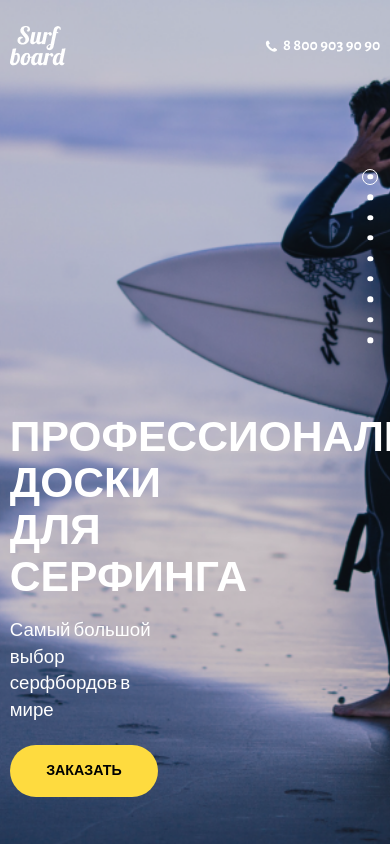
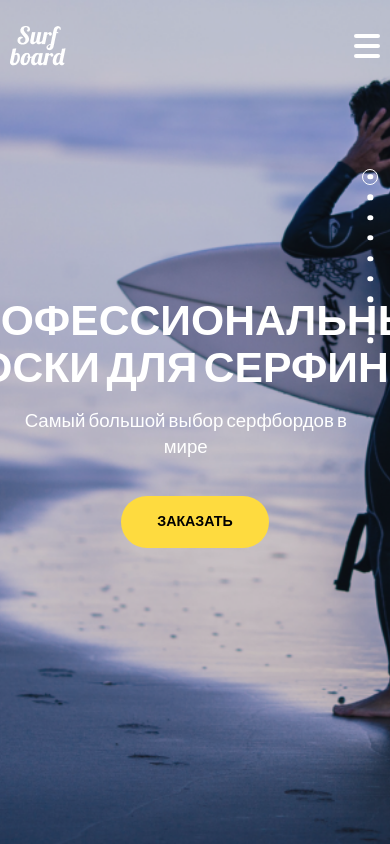
Before and after one commit to MuhammadakbarD/Surfboard, a plain HTML site: page index.html in a window 390 px wide. Shown: the top 844 px of the page. Drawn offline with nearby package versions, Linux system fonts and the light colour scheme.

Commit message:
adding gamburger

```diff
--- /dev/null
+++ b/css/blocks/_hamburger.scss
@@ -0,0 +1,20 @@
+.hamburger {
+    width: 26px;
+    height: 24px;
+    flex-direction: column;
+    justify-content: space-between;
+    display: none;
+
+    @include tablets {
+
+    display: inline-flex;
+
+    }
+}
+
+.hamburger__plank {
+    display: block;
+    background: #FFFFFF;
+    height: 4px;
+    border-radius: 10px;
+}
--- a/css/blocks/_header.scss
+++ b/css/blocks/_header.scss
@@ -4,7 +4,7 @@
     justify-content: space-between;
 }
 
-.header__phone-number {
+.phone-number.header__phone-number {
     @include tablets {
         display: none;
     }
--- a/css/blocks/_hero.scss
+++ b/css/blocks/_hero.scss
@@ -9,6 +9,15 @@
 
 .hero__title-section {
     width: 42%;
+    @include tablets {
+        width: 100%;
+        flex: 1;
+        display: flex;
+        flex-direction: column;
+        justify-content: center;
+        align-items: center;
+        text-align: center;
+    }
 }
 
 .hero__icons-section {
@@ -31,6 +40,10 @@
     line-height: 1.1;
     margin-bottom: rem(17px);
     text-transform: uppercase;
+
+    @include tablets {
+        padding: 0 7%;
+    }
 }
 
 .hero__title-desc {
--- a/css/layout/_media.scss
+++ /dev/null
@@ -1,15 +0,0 @@
-@function rem($px) {
-     @return $px / $baseFontSize + 0rem;
-}
-
-@mixin tablets {
-    @media screen and (max-width: $tablets) {
-        @content;
-    }
-}
-
-@mixin phones {
-    @media screen and (max-width: $phones) {
-        @content;
-    }
-}
--- a/css/main.scss
+++ b/css/main.scss
@@ -22,6 +22,7 @@ $z-fixed-menu: 100;
 
 @import "blocks/hero";
 @import "blocks/header";
+@import"blocks/hamburger";
 @import "blocks/features";
 @import "blocks/feature";
 @import "blocks/section";
--- a/index.html
+++ b/index.html
@@ -47,6 +47,11 @@
                                 <img src="./img/tf.svg" alt="phone icon" class="phone-number__icon--img">
                             </span>
                             <span class="phone-number__text">8 800 903 90 90</span>
+                        </a>
+                        <a href="" class="hamburger">
+                            <span class="hamburger__plank"></span>
+                            <span class="hamburger__plank"></span>
+                            <span class="hamburger__plank"></span>
                         </a>
                     </header>
                     <div class="hero__title-section">
```
Also changed, not shown: css/main.css.
